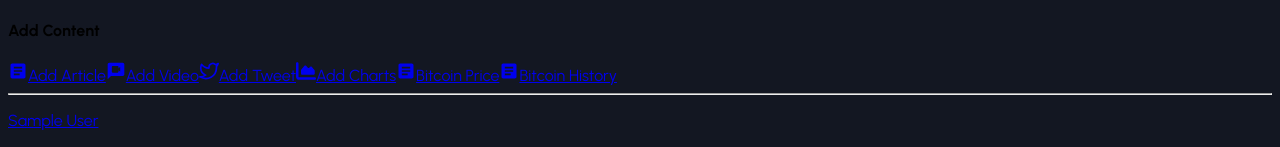
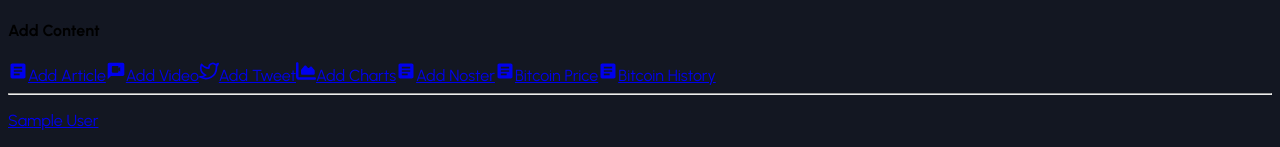
Before and after one commit to 1-Now/Portal-edge21, a React (Create React App) app: page / in a window 1280 px wide. Shown: the part 241-388 px from the top of the page. Built offline with nearby package versions, Linux system fonts and the light colour scheme; no server answers; the database is empty; sample sign-in values are in the browser's storage.

Commit message:
noster added category

```diff
--- a/src/App.js
+++ b/src/App.js
@@ -15,6 +15,7 @@ import DashboardLayout from './DashboardLayout';
 import ProtectedRoute from './ProtectedRoute';
 import BitcoinPrice from './components/bitcoin-price/page';
 import BitcoinHistory from './components/bitcoin-history/page';
+import AddNoster from './components/add-noster/page';
 
 
 function App() {
@@ -37,6 +38,7 @@ function App() {
             <Route path="add-video" element={<AddVideo />} />
             <Route path="add-tweet" element={<AddTweet />} />
             <Route path="add-charts" element={<AddCharts />} />
+            <Route path="add-noster" element={<AddNoster />} />
             <Route path="bitcoin-price" element={<BitcoinPrice />} />
             <Route path="bitcoin-history" element={<BitcoinHistory />} />
             <Route path="profile" element={<Profile />} />
--- a/src/components/Sidebar/sidebar.js
+++ b/src/components/Sidebar/sidebar.js
@@ -85,6 +85,10 @@ const Sidebar = () => {
             <FaChartArea size={20} />
             <span>Add Charts</span>
           </Link>
+          <Link to="/add-noster" className="hover:text-yellow-400 flex items-center space-x-2 py-4">
+            <MdArticle size={20} />
+            <span>Add Noster</span>
+          </Link>
           <Link to="/bitcoin-price" className="hover:text-yellow-400 flex items-center space-x-2">
             <MdArticle size={20} />
             <span>Bitcoin Price</span>
--- /dev/null
+++ b/src/components/add-noster/page.js
@@ -0,0 +1,7 @@
+import PostForm from './../Reuseable/PostForm';
+
+const AddNoster = () => {
+  return <PostForm postCategory="noster" formTitle="Add Noster" />;
+};
+
+export default AddNoster;
```
